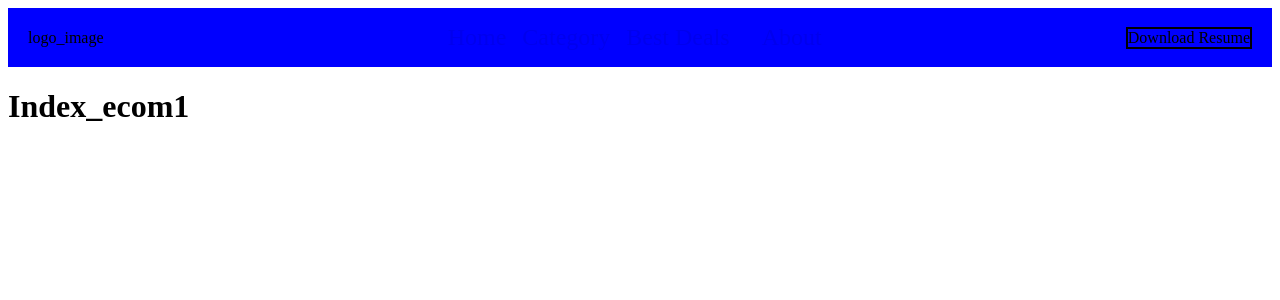
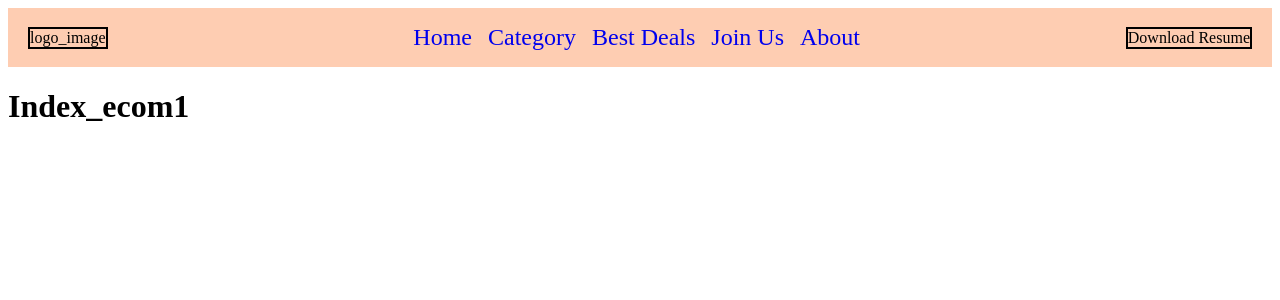
Before and after one commit to Adi-D-king/E-Comerce_dummy, a Django app: page / in a window 1280 px wide. Shown: the top 300 px of the page. Run offline with Django 5.2, Linux system fonts and the light colour scheme.

Commit message:
index created

```diff
--- a/E_com1/Main_ecom1/static/Main_ecom1/index.css
+++ b/E_com1/Main_ecom1/static/Main_ecom1/index.css
@@ -1,14 +1,18 @@
-.navbar{
+.navbar {
   justify-content: space-between;
   display: flex;
   align-items: center;
-  background-color: blue;
+  background-color: rgba(254, 158, 106, 0.512);
 }
 .navbar .start_nav {
   margin-left: 20px;
+  border: 2px black solid;
   text-align: center;
 }
 .navbar .mid_nav ul {
+  justify-content: space-between;
+  display: flex;
+  align-items: center;
   list-style: none;
 }
 .navbar .mid_nav ul li a {
--- a/E_com1/Main_ecom1/static/Main_ecom1/index.scss
+++ b/E_com1/Main_ecom1/static/Main_ecom1/index.scss
@@ -1,16 +1,22 @@
+body{
+    // background-color: aquamarine;
+}
 .navbar{
     justify-content: space-between;
     display: flex;
     align-items: center;
-    background-color: aquamarine;
+    background-color: rgba(254, 158, 106, 0.512);
 
     .start_nav{
         margin-left: 20px;
-        // border: 2px black solid;
+        border: 2px black solid;
         text-align: center;
     }
 
     .mid_nav ul{
+        justify-content: space-between;
+        display: flex;
+        align-items: center;
         list-style: none;
 
         li a{
--- a/E_com1/Main_ecom1/templates/Main_ecom1/index.html
+++ b/E_com1/Main_ecom1/templates/Main_ecom1/index.html
@@ -20,11 +20,11 @@
 
         <!-- Mid_nav -->
         <div class="mid_nav">
-            <ul class="navbar">
+            <ul>
                 <li><a href="#">Home</a></li>
                 <li><a href="#">Category</a></li>
                 <li><a href="#">Best Deals</a></li>
-                <li><a href="#"></a></li>
+                <li><a href="#">Join Us</a></li>
                 <li><a href="#">About</a></li>
             </ul>
         </div>
```
Also changed, not shown: 1 other file.
